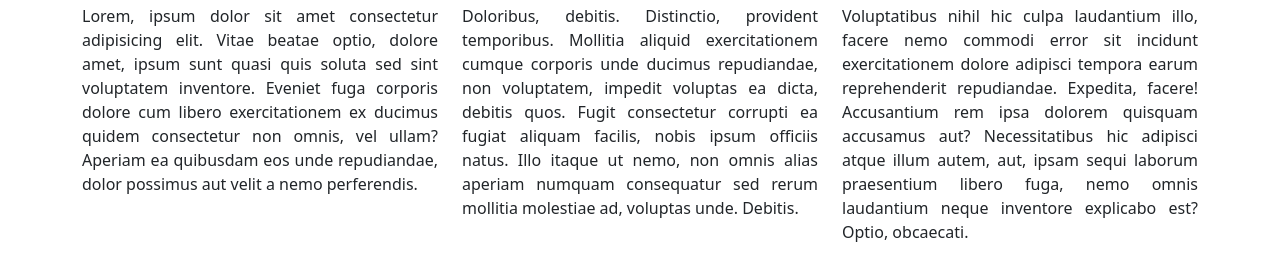
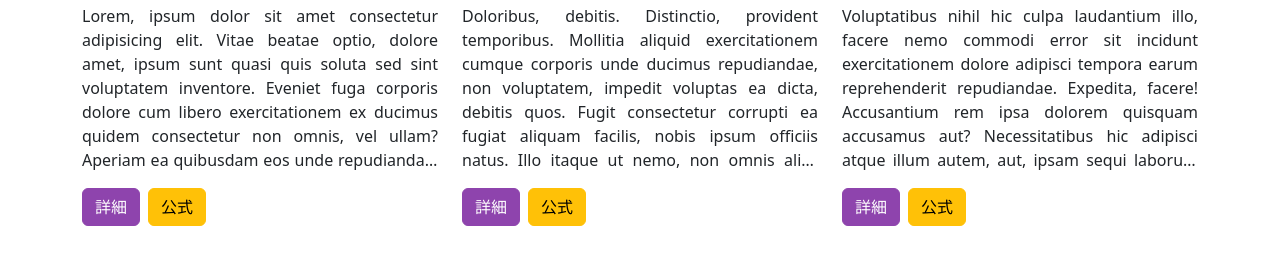
Before and after one commit to kenshu-app/02_Bootstrap_202207, a plain HTML site: page bsProducts/index.html in a window 1280 px wide. Shown: the part 142-422 px from the top of the page. Drawn offline with nearby package versions, Linux system fonts and the light colour scheme.

Commit message:
03-5: ボタン

```diff
--- a/bsProducts/css/style.css
+++ b/bsProducts/css/style.css
@@ -5,6 +5,8 @@
 -------------------------*/
 body {
   padding-top: 100px;
+  --key-color: #8e44ad;
+  --sub-color: #8e44ad;
 }
 
 ul {
@@ -13,5 +15,19 @@ ul {
 }
 
 .topics p {
+  display: -webkit-box;
+  -webkit-box-orient: vertical;
+  -webkit-line-clamp: 7;
+  overflow: hidden;
   text-align: justify;
 }
+
+.btn-primary {
+  background-color: var(--key-color);
+  border: 1px solid var(--key-color);
+}
+
+.btn-primary:hover {
+  background-color: var(--sub-color);
+  border: 1px solid var(--sub-color);
+}
--- a/bsProducts/index.html
+++ b/bsProducts/index.html
@@ -43,17 +43,20 @@
         </nav>
         <section class="container topics">
             <ul class="row">
-                <li class="col-lg-4 col-xs-12">
+                <li class="col-lg-4 col-xs-12 mb-5">
                     <h2>見出し01</h2>
                     <p>Lorem, ipsum dolor sit amet consectetur adipisicing elit. Vitae beatae optio, dolore amet, ipsum sunt quasi quis soluta sed sint voluptatem inventore. Eveniet fuga corporis dolore cum libero exercitationem ex ducimus quidem consectetur non omnis, vel ullam? Aperiam ea quibusdam eos unde repudiandae, dolor possimus aut velit a nemo perferendis.</p>
+                    <a href="" class="btn btn-primary me-2">詳細</a><a href="" class="btn btn-warning">公式</a>
                 </li>
-                <li class="col-lg-4 col-xs-12">
+                <li class="col-lg-4 col-xs-12 mb-5">
                     <h2>見出し02</h2>
                     <p>Doloribus, debitis. Distinctio, provident temporibus. Mollitia aliquid exercitationem cumque corporis unde ducimus repudiandae, non voluptatem, impedit voluptas ea dicta, debitis quos. Fugit consectetur corrupti ea fugiat aliquam facilis, nobis ipsum officiis natus. Illo itaque ut nemo, non omnis alias aperiam numquam consequatur sed rerum mollitia molestiae ad, voluptas unde. Debitis.</p>
+                    <a href="" class="btn btn-primary me-2">詳細</a><a href="" class="btn btn-warning">公式</a>
                 </li>
-                <li class="col-lg-4 col-xs-12">
+                <li class="col-lg-4 col-xs-12 mb-5">
                     <h2>見出し03</h2>
                     <p>Voluptatibus nihil hic culpa laudantium illo, facere nemo commodi error sit incidunt exercitationem dolore adipisci tempora earum reprehenderit repudiandae. Expedita, facere! Accusantium rem ipsa dolorem quisquam accusamus aut? Necessitatibus hic adipisci atque illum autem, aut, ipsam sequi laborum praesentium libero fuga, nemo omnis laudantium neque inventore explicabo est? Optio, obcaecati.</p>
+                    <a href="" class="btn btn-primary me-2">詳細</a><a href="" class="btn btn-warning">公式</a>
                 </li>
             </ul>
         </section>
```
